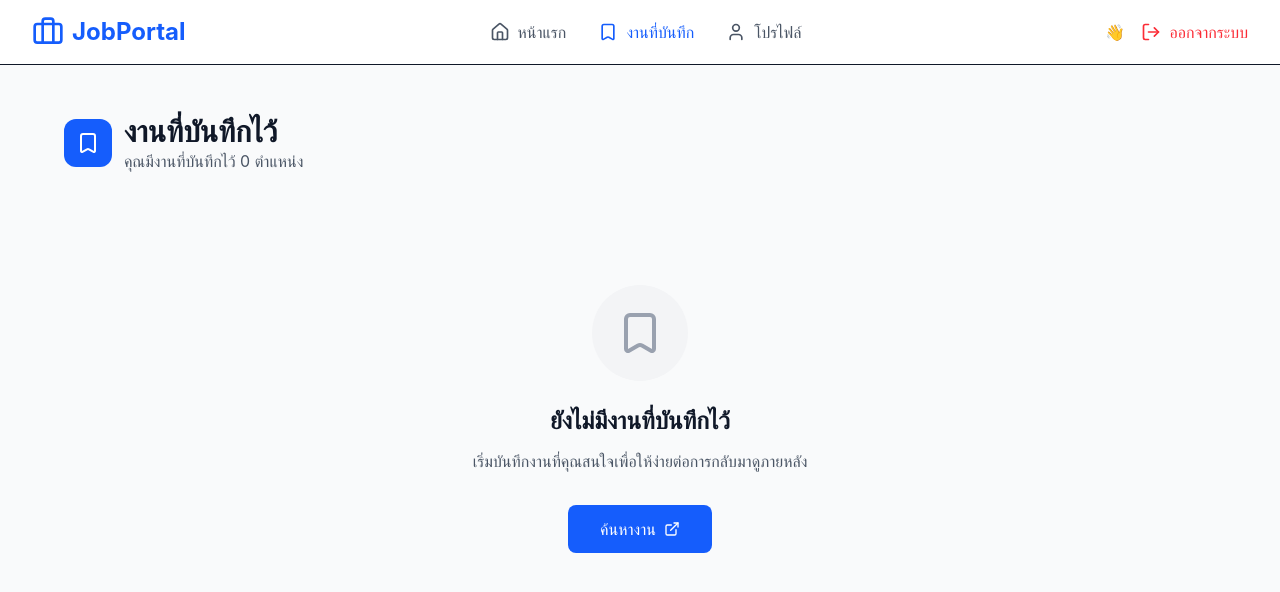
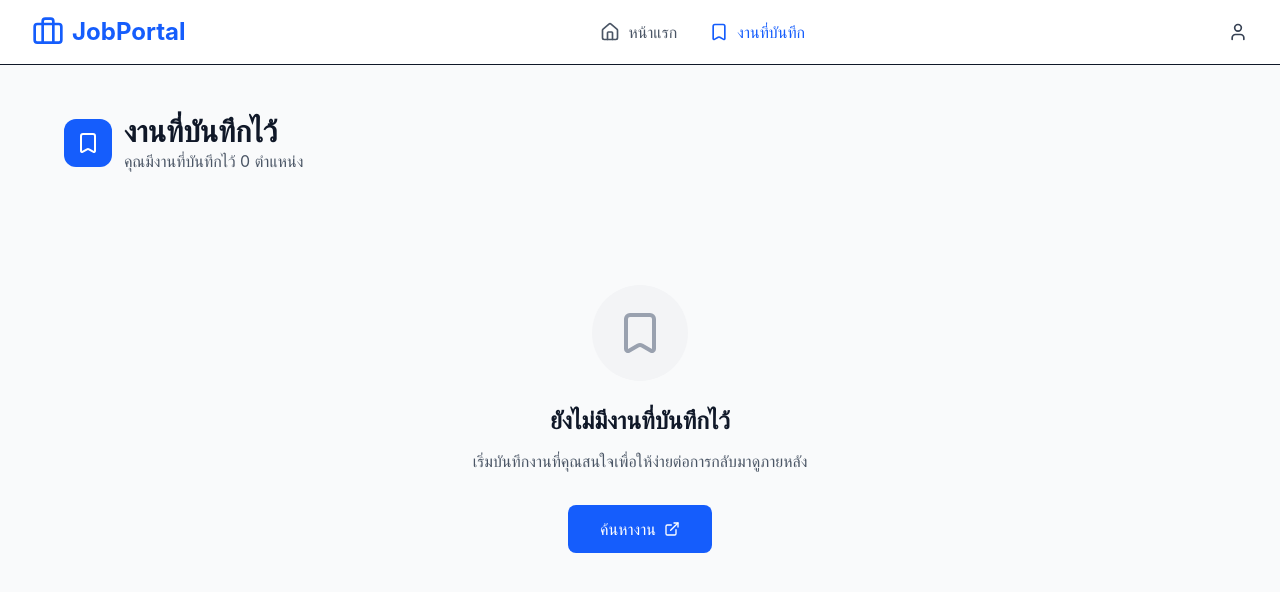
Before and after one commit to it66070258/Client-Side-Project, a React (Vite) app in the folder job-finder/: page /bookmark in a window 1280 px wide. Shown: the top 592 px of the page. Built offline with nearby package versions, Linux system fonts and the light colour scheme; sample sign-in values are in the browser's storage; the HTML template or start-up script is replaced by a standard one.

Commit message:
fix ux/ui

```diff
--- a/job-finder/src/App.jsx
+++ b/job-finder/src/App.jsx
@@ -1,4 +1,9 @@
-import { BrowserRouter as Router, Routes, Route } from "react-router-dom";
+import {
+  BrowserRouter as Router,
+  Routes,
+  Route,
+  useLocation,
+} from "react-router-dom";
 import Home from "./pages/Home";
 import Login from "./pages/Login";
 import Register from "./pages/Register";
@@ -9,11 +14,14 @@ import Navbar from "./components/Navbar";
 import ProtectedRoute from "./components/CheckLogin";
 import "./index.css";
 
-function App() {
+function AppContent() {
+  const location = useLocation();
+  const hideNavbarRoutes = ["/login", "/register"];
+  const showNavbar = !hideNavbarRoutes.includes(location.pathname);
+
   return (
-    <Router>
     <div className="min-h-screen bg-gray-50 flex flex-col font-sans text-gray-900">
-        <Navbar />
+      {showNavbar && <Navbar />}
       <main className="flex-grow">
         <Routes>
           <Route path="/" element={<Home />} />
@@ -39,6 +47,13 @@ function App() {
         </Routes>
       </main>
     </div>
+  );
+}
+
+function App() {
+  return (
+    <Router>
+      <AppContent />
     </Router>
   );
 }
--- a/job-finder/src/components/Navbar.jsx
+++ b/job-finder/src/components/Navbar.jsx
@@ -12,6 +12,7 @@ import {
 
 export default function Navbar() {
   const [user, setUser] = useState(null);
+  const [isDropdownOpen, setIsDropdownOpen] = useState(false);
   const location = useLocation();
   const navigate = useNavigate();
   // โหลด user + ฟังการเปลี่ยนแปลง
@@ -71,32 +72,42 @@ export default function Navbar() {
         >
           <Bookmark className="w-5 h-5" /> <span>งานที่บันทึก</span>
         </Link>
-        <Link
-          to="/profile"
-          className={`flex items-center space-x-2 ${
-            isActive("/profile")
-              ? "text-blue-600"
-              : "text-gray-600 hover:text-blue-600"
-          }`}
-        >
-          <User className="w-5 h-5" /> <span>โปรไฟล์</span>
-        </Link>
       </div>
 
       <div className="flex items-center space-x-4">
         {user ? (
-          <>
-            <span className="font-medium text-gray-700 hidden md:inline">
-              👋 {user.fullName}
-            </span>
+          <div className="relative">
             <button
-              onClick={handleLogout}
-              className="flex items-center text-red-500 hover:text-red-600 space-x-2"
+              onClick={() => setIsDropdownOpen(!isDropdownOpen)}
+              className="flex items-center space-x-2 font-medium text-gray-700 hover:text-blue-600 focus:outline-none"
             >
-              <LogOut className="w-5 h-5" />
-              <span className="hidden md:inline">ออกจากระบบ</span>
+              <span className="hidden md:inline">{user.fullName}</span>
+              <User className="w-5 h-5" />
             </button>
-          </>
+
+            {isDropdownOpen && (
+              <div className="absolute right-0 mt-2 w-48 bg-white rounded-md shadow-lg py-1 border border-gray-100 z-50">
+                <Link
+                  to="/profile"
+                  onClick={() => setIsDropdownOpen(false)}
+                  className="flex items-center px-4 py-2 text-sm text-gray-700 hover:bg-gray-100 space-x-2"
+                >
+                  <User className="w-4 h-4" />
+                  <span>โปรไฟล์</span>
+                </Link>
+                <button
+                  onClick={() => {
+                    setIsDropdownOpen(false);
+                    handleLogout();
+                  }}
+                  className="flex items-center w-full text-left px-4 py-2 text-sm text-red-600 hover:bg-gray-100 space-x-2"
+                >
+                  <LogOut className="w-4 h-4" />
+                  <span>ออกจากระบบ</span>
+                </button>
+              </div>
+            )}
+          </div>
         ) : (
           <>
             <Link
--- a/job-finder/src/pages/Bookmark.jsx
+++ b/job-finder/src/pages/Bookmark.jsx
@@ -35,11 +35,9 @@ export default function Bookmark() {
 
   const handleClearAll = () => {
     if (!userKey) return;
-    if (window.confirm("คุณต้องการลบงานที่บันทึกไว้ทั้งหมดใช่หรือไม่?")) {
-      setBookmarkedJobs([]);
-      localStorage.removeItem(userKey);
-      window.dispatchEvent(new Event("storage"));
-    }
+    setBookmarkedJobs([]);
+    localStorage.removeItem(userKey);
+    window.dispatchEvent(new Event("storage"));
   };
 
   return (
@@ -133,35 +131,6 @@ export default function Bookmark() {
             </Link>
           </div>
         )}
-
-        {/* Tips */}
-        {bookmarkedJobs.length > 0 && (
-          <div className="mt-12 bg-blue-50 rounded-2xl p-8 border border-blue-100">
-            <h3 className="text-lg font-bold text-gray-900 mb-3">
-              💡 เคล็ดลับ
-            </h3>
-            <ul className="space-y-2 text-gray-700">
-              <li className="flex items-start">
-                <span className="text-blue-600 mr-2">•</span>
-                <span>
-                  บันทึกงานที่คุณสนใจไว้เพื่อง่ายต่อการเปรียบเทียบและตัดสินใจ
-                </span>
-              </li>
-              <li className="flex items-start">
-                <span className="text-blue-600 mr-2">•</span>
-                <span>
-                  ตรวจสอบงานที่บันทึกไว้เป็นประจำ เพราะบางตำแหน่งอาจปิดรับสมัคร
-                </span>
-              </li>
-              <li className="flex items-start">
-                <span className="text-blue-600 mr-2">•</span>
-                <span>
-                  กดปุ่มบันทึกที่มุมบนขวาของการ์ดงานเพื่อเพิ่มในรายการ
-                </span>
-              </li>
-            </ul>
-          </div>
-        )}
       </div>
     </div>
   );
--- a/job-finder/src/pages/Login.jsx
+++ b/job-finder/src/pages/Login.jsx
@@ -5,10 +5,12 @@ import { LogIn, Mail, Lock } from "lucide-react";
 export default function Login() {
   const [email, setEmail] = useState("");
   const [password, setPassword] = useState("");
+  const [error, setError] = useState("");
   const navigate = useNavigate();
 
   const handleSubmit = (e) => {
     e.preventDefault();
+    setError("");
 
     // ดึง users จาก localStorage
     const users = JSON.parse(localStorage.getItem("users")) || [];
@@ -22,12 +24,11 @@ export default function Login() {
       // เก็บสถานะ login
       localStorage.setItem("currentUser", JSON.stringify(user));
       window.dispatchEvent(new Event("storage"));
-      alert("เข้าสู่ระบบสำเร็จ!");
 
       // ไปหน้า home
       navigate("/");
     } else {
-      alert("อีเมลหรือรหัสผ่านไม่ถูกต้อง");
+      setError("อีเมลหรือรหัสผ่านไม่ถูกต้อง");
     }
   };
 
@@ -85,6 +86,12 @@ export default function Login() {
             </div>
           </div>
 
+          {error && (
+            <div className="bg-red-50 text-red-500 text-sm p-3 rounded-lg text-center border border-red-200">
+              {error}
+            </div>
+          )}
+
           <div className="flex items-center justify-between text-sm">
             <label className="flex items-center">
               <input
@@ -120,14 +127,6 @@ export default function Login() {
             </Link>
           </p>
         </div>
-
-        <div className="mt-8">
-          <div className="relative">
-            <div className="absolute inset-0 flex items-center">
-              <div className="w-full border-t border-gray-300"></div>
-            </div>
-          </div>
-        </div>
       </div>
     </div>
   );
--- a/job-finder/src/pages/Register.jsx
+++ b/job-finder/src/pages/Register.jsx
@@ -10,6 +10,7 @@ export default function Register() {
     password: "",
     confirmPassword: "",
   });
+  const [error, setError] = useState("");
   const navigate = useNavigate();
 
   const handleChange = (e) => {
@@ -21,9 +22,10 @@ export default function Register() {
 
   const handleSubmit = (e) => {
     e.preventDefault();
+    setError("");
 
     if (formData.password !== formData.confirmPassword) {
-      alert("รหัสผ่านไม่ตรงกัน");
+      setError("รหัสผ่านไม่ตรงกัน");
       return;
     }
 
@@ -33,7 +35,7 @@ export default function Register() {
     // เช็ค email ซ้ำ
     const emailExists = users.find((u) => u.email === formData.email);
     if (emailExists) {
-      alert("อีเมลนี้ถูกใช้งานแล้ว");
+      setError("อีเมลนี้ถูกใช้งานแล้ว");
       return;
     }
 
@@ -53,7 +55,6 @@ export default function Register() {
 
     localStorage.setItem("currentUser", JSON.stringify(newUser));
     window.dispatchEvent(new Event("storage"));
-    alert("สมัครสมาชิกสำเร็จ!");
 
     // ไปหน้า login
     navigate("/");
@@ -183,6 +184,12 @@ export default function Register() {
             </div>
           </div>
 
+          {error && (
+            <div className="bg-red-50 text-red-500 text-sm p-3 rounded-lg text-center border border-red-200">
+              {error}
+            </div>
+          )}
+
           <div className="flex items-start">
             <input
               type="checkbox"
```
Lines whose indentation alone changed are shown as unchanged.
